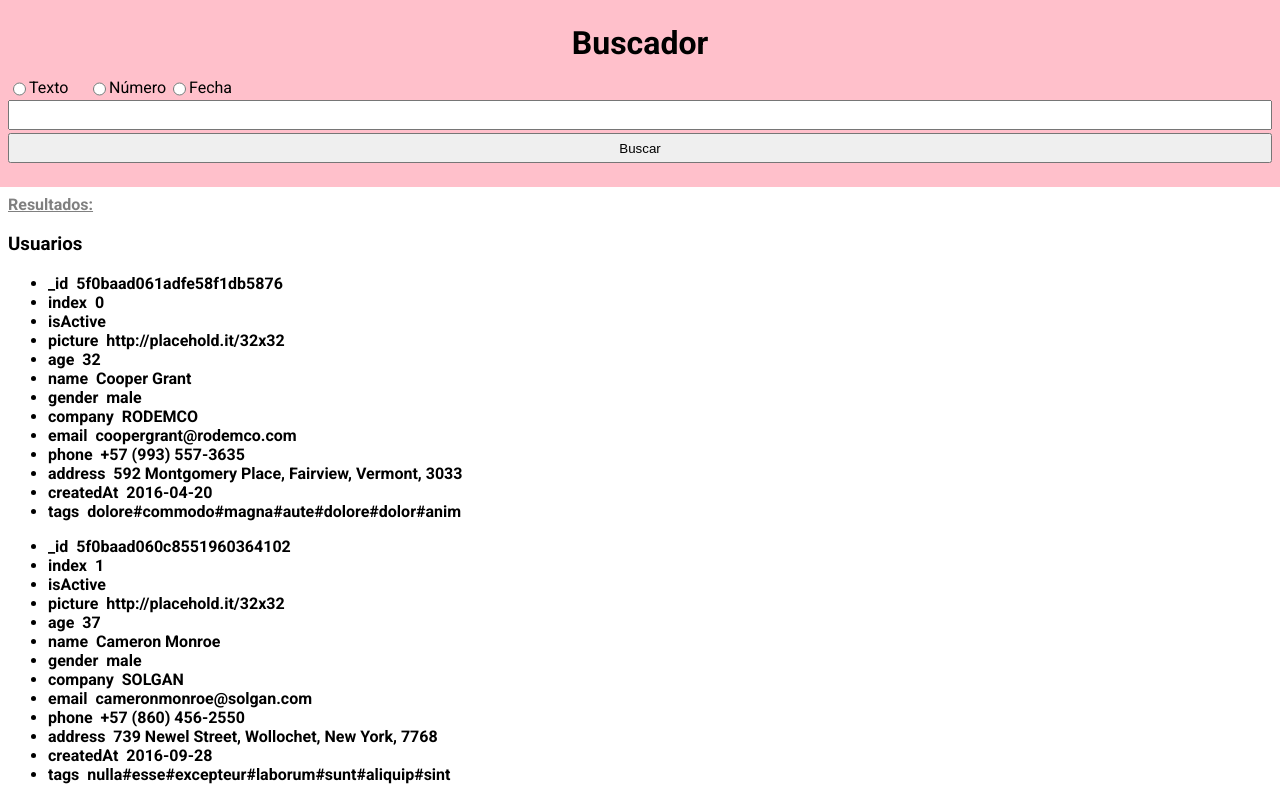
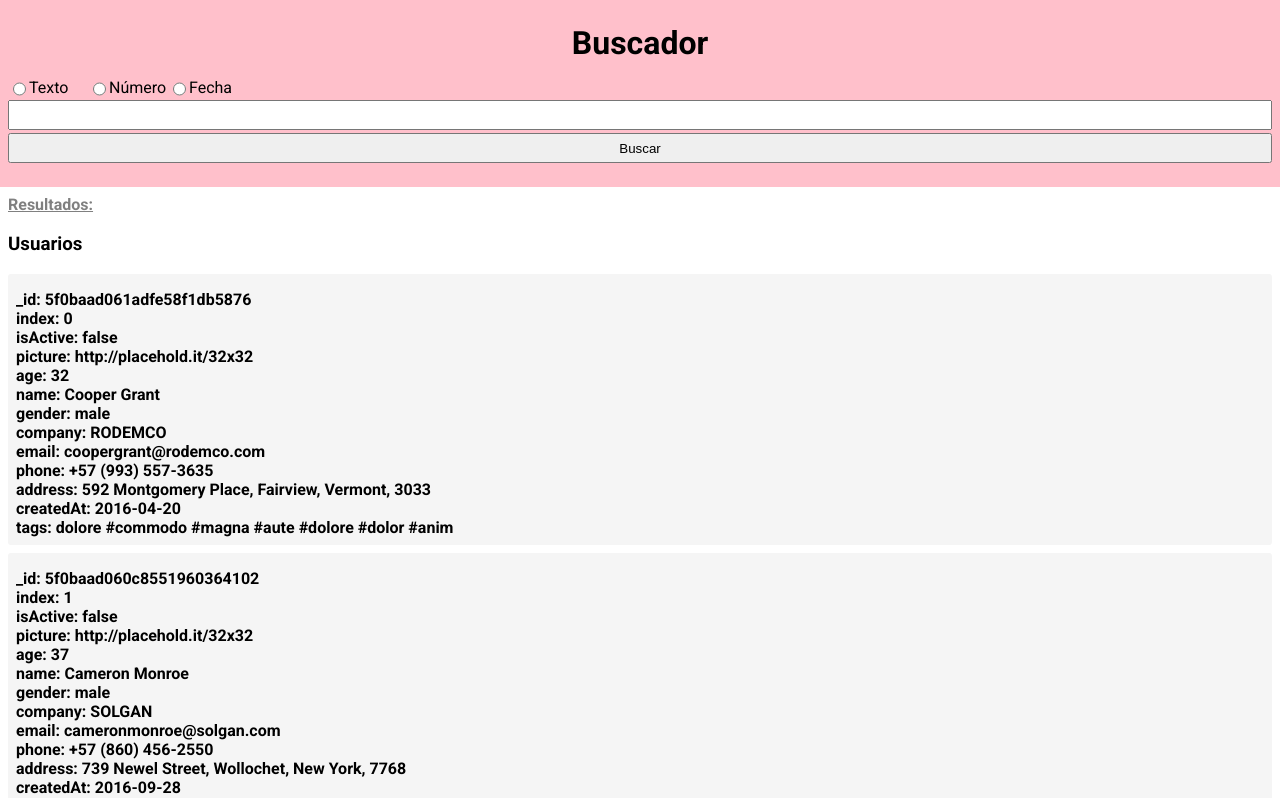
Before and after one commit to luisjavm3/buscador, a React (Create React App) app: page / in a window 1280 px wide. Shown: the top 798 px of the page. Built offline with nearby package versions, Linux system fonts and the light colour scheme.

Commit message:
backup before refactor UsuarioCard view

```diff
--- a/src/components/Main/ResultByInformationType.jsx
+++ b/src/components/Main/ResultByInformationType.jsx
@@ -7,13 +7,15 @@ const foo = (informationModule, result) => {
       return result.map((usuario) => <UsuarioCard usuario={usuario} />);
 
     case 'fuentes':
-      break;
+      return result.map((fuente) => <UsuarioCard usuario={fuente} />);
 
     case 'conciliaciones':
-      break;
+      return result.map((conciliacion) => (
+        <UsuarioCard usuario={conciliacion} />
+      ));
 
     case 'tableros':
-      break;
+      return result.map((tablero) => <UsuarioCard usuario={tablero} />);
 
     default:
       break;
--- a/src/components/Main/UsuarioCard.jsx
+++ b/src/components/Main/UsuarioCard.jsx
@@ -1,37 +1,50 @@
 import React from 'react';
 
 const getPlainUsuario = (usuario) => {
+  const plainUsuario = {};
+
   Object.keys(usuario).map((key) => {
     if (key === 'name') {
-      usuario.name = `${usuario.name.firstName} ${usuario.name.lastName}`;
+      plainUsuario.name = `${usuario.name.firstName} ${usuario.name.lastName}`;
+      return key;
     }
 
     if (key === 'tags') {
-      usuario.tags = usuario.tags.reduce(
-        (tagsString = '', tag) => `${tagsString}#${tag}`
+      plainUsuario.tags = usuario.tags.reduce(
+        (plainTags, tag) => `${plainTags} #${tag}`
       );
+      return key;
     }
+
+    plainUsuario[key] = usuario[key];
+    return key;
   });
+
+  return plainUsuario;
 };
 
 const UsuarioCard = ({ usuario }) => {
   const plainUsuario = getPlainUsuario(usuario);
 
   return (
-    <div className="usuario-card">
+    <div className="card">
+      <div className="card-title">
+        {<h4>{/* {
+                  ()
+              } */}</h4>}
+      </div>
+      <div className="card-content">
         <ul>
-        {Object.keys(usuario).map((key, index) => {
+          {Object.keys(plainUsuario).map((key, index) => {
             return (
               <li key={index}>
-              <strong>
-                {key} &nbsp;
-                {usuario[key]}
-              </strong>
+                <strong>{`${key}: ${plainUsuario[key]}`}</strong>
               </li>
             );
           })}
         </ul>
       </div>
+    </div>
   );
 };
 
--- a/src/styles/index.scss
+++ b/src/styles/index.scss
@@ -26,14 +26,27 @@ button {
   max-width: 1264px;
   margin: 0 auto;
   padding: 0 0.5rem;
+  overflow: hidden;
 }
 
 .cards-container {
-  // display: flex;
-  // flex-wrap: wrap;
-  // justify-content: space-evenly;
 }
 
 .card {
-  // flex-basis: 300px;
+  padding: 0.5rem;
+  margin-top: 0.5rem;
+  border-radius: 3px;
+
+  background-color: whitesmoke;
+
+  .card-content {
+    max-width: 600px;
+    text-align: justify;
+  }
+
+  ul {
+    list-style: none;
+    margin: 0;
+    padding: 0;
+  }
 }
```
Lines whose indentation alone changed are shown as unchanged.
